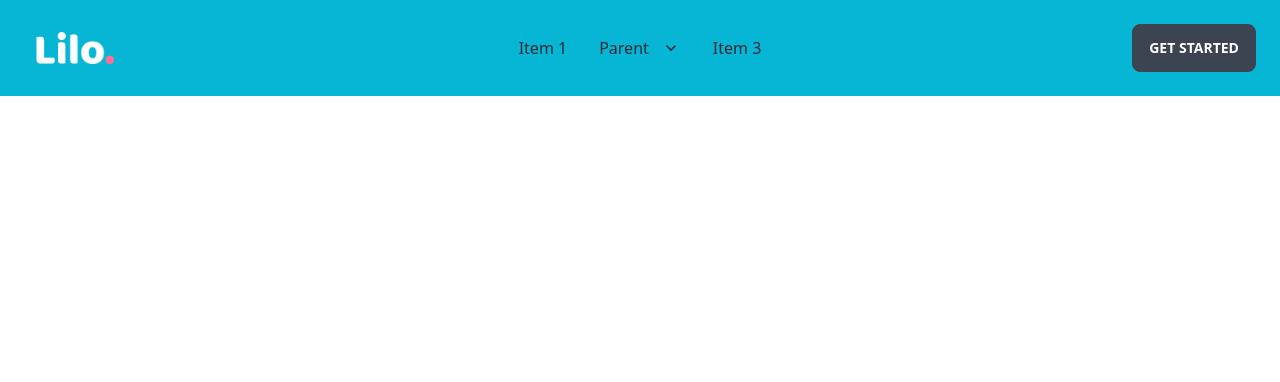
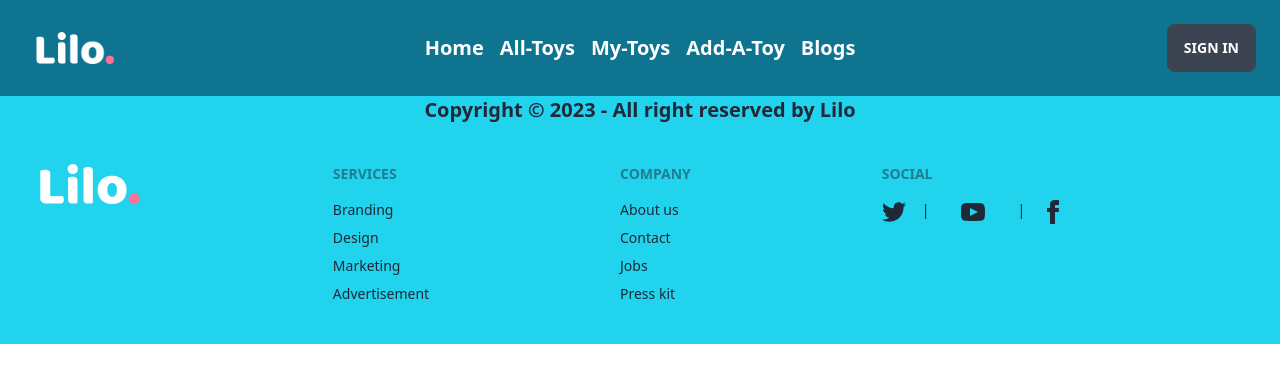
Before and after one commit to MuhiuddinSamim/Lilo-toy-marketplace-client-side, a React (Vite) app: page / in a window 1280 px wide. Shown: the top 382 px of the page. Built offline with nearby package versions, Linux system fonts and the light colour scheme.

Commit message:
navbar and footer completed

```diff
--- a/index.html
+++ b/index.html
@@ -2,9 +2,9 @@
 <html lang="en">
   <head>
     <meta charset="UTF-8" />
-    <link rel="icon" type="image/svg+xml" href="/vite.svg" />
+    <link rel="icon" type="image/svg+xml" href="./src/assets/download.jpeg" />
     <meta name="viewport" content="width=device-width, initial-scale=1.0" />
-    <title>Vite + React</title>
+    <title>Lilo.</title>
   </head>
   <body>
     <div id="root"></div>
--- a/src/Components/ErrorPage/ErrorPage.jsx
+++ b/src/Components/ErrorPage/ErrorPage.jsx
@@ -1,28 +1,56 @@
-import React from 'react'
-import { Link, useRouteError } from 'react-router-dom'
-import second from '../../assets/gif-404.gif'
+// import React from 'react'
+// import { Link, useRouteError } from 'react-router-dom'
+// import second from '../../assets/oops-404-error-with-broken-robot-concept-illustration_114360-5529.avif'
+
+// const ErrorPage = () => {
+//   const { error, status } = useRouteError()
+//   return (
+//     <section style={{ backgroundImage: `url(${second})`}} className='flex items-center h-screen p-16 bg-gray-100 text-gray-900'>
+//       <div  className='container flex flex-col items-center justify-center px-5 mx-auto my-8'>
+//         {/* <img src={second} alt="" /> */}
+//         <div className='max-w-md text-center'>
+//           <h2 className='mb-8 font-extrabold text-9xl text-yellow-500'>
+//             <span className='sr-only'>Error</span>
+//             {status || 404}
+//           </h2>
+//           <p className='text-2xl font-semibold md:text-3xl text-red-800 mb-8'>
+//             {error?.message}
+//           </p>
+//           <Link to='/' className='btn'>
+//             Back to homepage
+//           </Link>
+//         </div>
+//       </div>
+//     </section>
+//   )
+// }
+
+// export default ErrorPage
+import React from 'react';
+import { Link, useRouteError } from 'react-router-dom';
+import second from '../../assets/oops-404-error-with-broken-robot-concept-illustration_114360-5529.avif';
 
 const ErrorPage = () => {
-  const { error, status } = useRouteError()
+  const { error, status } = useRouteError();
   return (
-    <section className='flex items-center h-screen p-16 bg-gray-100 text-gray-900'>
+    <section
+      style={{ backgroundImage: `url(${second})`, backgroundRepeat: 'no-repeat', backgroundPosition: 'center', backgroundSize: 'contain' }} className='flex items-center h-screen p-16 bg-gray-100 text-gray-900'>
       <div className='container flex flex-col items-center justify-center px-5 mx-auto my-8'>
-        <img src={second} alt="" />
         <div className='max-w-md text-center'>
-          <h2 className='mb-8 font-extrabold text-9xl text-yellow-500'>
+          {/* <h2 className='mb-8 font-extrabold text-9xl text-black'>
             <span className='sr-only'>Error</span>
             {status || 404}
-          </h2>
-          <p className='text-2xl font-semibold md:text-3xl text-red-800 mb-8'>
+          </h2> */}
+          {/* <p className='text-3xl font-bold md:text-3xl text-red-700  mb-8'>
             {error?.message}
-          </p>
-          <Link to='/' className='btn'>
+          </p> */}
+          <Link to='/' className='btn btn-primary'>
             Back to homepage
           </Link>
         </div>
       </div>
     </section>
-  )
-}
+  );
+};
 
-export default ErrorPage
+export default ErrorPage;
--- a/src/LayOut/Main.jsx
+++ b/src/LayOut/Main.jsx
@@ -1,10 +1,12 @@
 import React from 'react';
 import Navbar from '../Shared/Navbar';
+import Footer from '../Shared/Footer';
 
 const Main = () => {
     return (
         <div>
            <Navbar></Navbar>
+           <Footer></Footer>
         </div>
     );
 };
--- /dev/null
+++ b/src/Shared/Footer.jsx
@@ -0,0 +1,44 @@
+import React from 'react';
+import second from '../assets/footer-logo-light.png'
+
+const Footer = () => {
+    return (
+        <div className='bg-cyan-400'>
+            <div>
+                 <div className='text-center font-extrabold text-xl'>
+    <p>Copyright © 2023 - All right reserved by Lilo</p>
+  </div>
+            </div>
+            <footer className="footer p-10   text-base-content">
+            <div className=''>
+                <img src={second} alt="" />
+            </div>
+  <div>
+    <span className="footer-title">Services</span>
+    <a className="link link-hover">Branding</a>
+    <a className="link link-hover">Design</a>
+    <a className="link link-hover">Marketing</a>
+    <a className="link link-hover">Advertisement</a>
+  </div>
+  <div>
+    <span className="footer-title">Company</span>
+    <a className="link link-hover">About us</a>
+    <a className="link link-hover">Contact</a>
+    <a className="link link-hover">Jobs</a>
+    <a className="link link-hover">Press kit</a>
+  </div>
+  <div>
+    <span className="footer-title">Social</span>
+    <div className="grid grid-flow-col gap-4">
+      <a href="https://www.Twitter.com/"><svg xmlns="http://www.w3.org/2000/svg" width="24" height="24" viewBox="0 0 24 24" className="fill-current"><path d="M24 4.557c-.883.392-1.832.656-2.828.775 1.017-.609 1.798-1.574 2.165-2.724-.951.564-2.005.974-3.127 1.195-.897-.957-2.178-1.555-3.594-1.555-3.179 0-5.515 2.966-4.797 6.045-4.091-.205-7.719-2.165-10.148-5.144-1.29 2.213-.669 5.108 1.523 6.574-.806-.026-1.566-.247-2.229-.616-.054 2.281 1.581 4.415 3.949 4.89-.693.188-1.452.232-2.224.084.626 1.956 2.444 3.379 4.6 3.419-2.07 1.623-4.678 2.348-7.29 2.04 2.179 1.397 4.768 2.212 7.548 2.212 9.142 0 14.307-7.721 13.995-14.646.962-.695 1.797-1.562 2.457-2.549z"></path></svg></a>|
+      <a className='mx-4' href="https://www.Youtube.com/"><svg xmlns="http://www.w3.org/2000/svg" width="24" height="24" viewBox="0 0 24 24" className="fill-current"><path d="M19.615 3.184c-3.604-.246-11.631-.245-15.23 0-3.897.266-4.356 2.62-4.385 8.816.029 6.185.484 8.549 4.385 8.816 3.6.245 11.626.246 15.23 0 3.897-.266 4.356-2.62 4.385-8.816-.029-6.185-.484-8.549-4.385-8.816zm-10.615 12.816v-8l8 3.993-8 4.007z"></path></svg></a>|
+      <a href="https://www.Facebook.com/"><svg xmlns="http://www.w3.org/2000/svg" width="24" height="24" viewBox="0 0 24 24" className="fill-current"><path d="M9 8h-3v4h3v12h5v-12h3.642l.358-4h-4v-1.667c0-.955.192-1.333 1.115-1.333h2.885v-5h-3.808c-3.596 0-5.192 1.583-5.192 4.615v3.385z"></path></svg></a>
+    </div>
+  </div>
+</footer>
+        </div>
+
+    );
+};
+
+export default Footer;
--- a/src/Shared/Navbar.jsx
+++ b/src/Shared/Navbar.jsx
@@ -1,13 +1,16 @@
 import React from 'react';
 import NabLogo from '../../src/assets/logo_white.png'
+import { Link } from 'react-router-dom';
 
 const Navbar = () => {
     return (
-      <div className="navbar bg-cyan-500 p-6">
+        <div className='md:mx-auto'>
+             <div className="navbar bg-cyan-700 p-6">
 
 
         {/* navbar start */}
   <div className="navbar-start">
+  {/* <div className=""> */}
     <div className="dropdown me-3">
       <label tabIndex={0} className="btn btn-ghost lg:hidden">
         <svg xmlns="http://www.w3.org/2000/svg" className="h-4 w-4" fill="none" viewBox="0 0 24 24" stroke="currentColor"><path strokeLinecap="round" strokeLinejoin="round" strokeWidth="2" d="M4 6h16M4 12h8m-8 6h16" /></svg>
@@ -18,35 +21,35 @@
         <li><a>Item 3</a></li>
       </ul>
     </div>
-    <img className='w-20' src={NabLogo} alt="" />
+    <Link to='/'><img className='w-20' src={NabLogo} alt="" /></Link>
+
   </div>
 
 
 
   {/* navbar center */}
   <div className="navbar-center hidden lg:flex">
+  {/* <div className=" hidden lg:flex"> */}
     <ul className="menu menu-horizontal px-1">
-      <li><a>Item 1</a></li>
-      <li tabIndex={0}>
-        <a>
-          Parent
-          <svg className="fill-current" xmlns="http://www.w3.org/2000/svg" width="20" height="20" viewBox="0 0 24 24"><path d="M7.41,8.58L12,13.17L16.59,8.58L18,10L12,16L6,10L7.41,8.58Z"/></svg>
-        </a>
-        <ul className="p-2">
-          <li><a>Submenu 1</a></li>
-          <li><a>Submenu 2</a></li>
-        </ul>
-      </li>
-      <li><a>Item 3</a></li>
+     <Link className='mx-2 text-xl font-semibold text-white' to='/'>Home</Link>
+     <Link className='mx-2 text-xl font-semibold text-white' to='/allToys'>All-Toys</Link>
+     <Link className='mx-2 text-xl font-semibold text-white' to='/'>My-Toys</Link>
+     <Link className='mx-2 text-xl font-semibold text-white' to='/'>Add-A-Toy</Link>
+     <Link className='mx-2 text-xl font-semibold text-white' to='/'>Blogs</Link>
     </ul>
   </div>
 
 
   {/* navbar end */}
   <div className="navbar-end">
-    <a className="btn">Get started</a>
+  {/* <div className=""> */}
+    <Link to='signIn' className="btn">Sign in</Link>
   </div>
 </div>
+
+        </div>
+
+
     );
 };
 
```
Also changed, not shown: src/assets/download.jpeg (added), src/assets/oops-404-error-with-broken-robot-concept-illustration_114360-5529.avif (added).
